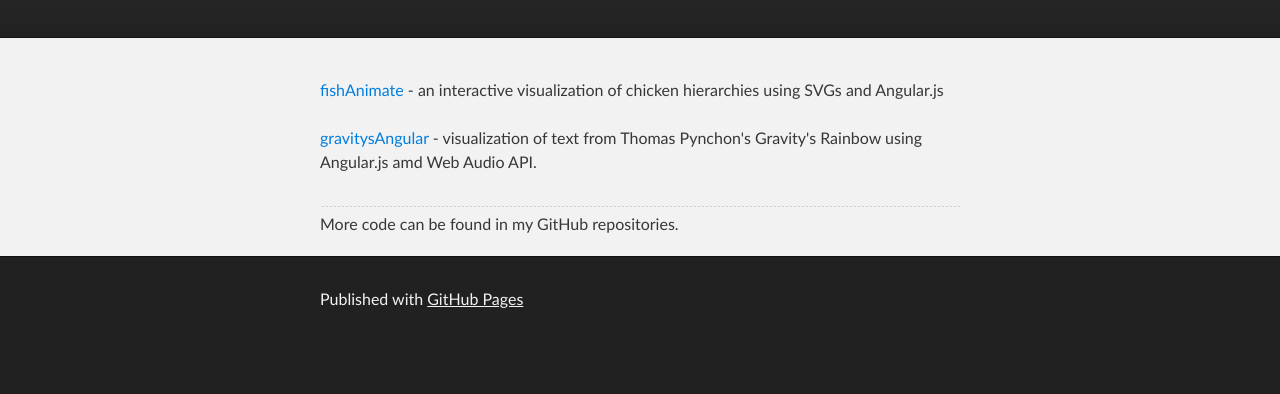
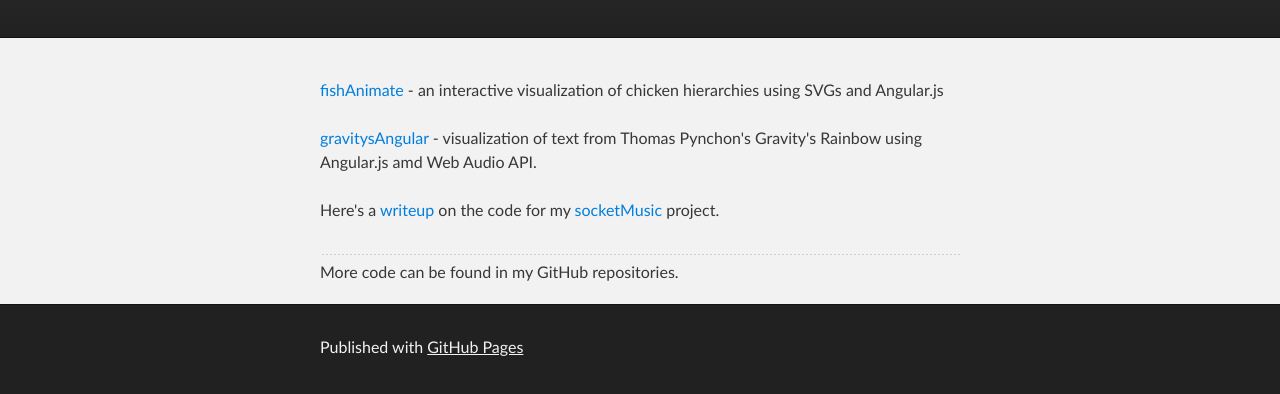
Before and after one commit to derekxkwan/derekxkwan.github.io, a plain HTML site: page index.html in a window 1280 px wide. Shown: the part 136-530 px from the top of the page. Drawn offline with Linux system fonts and the light colour scheme.

Commit message:
Update index.html

```diff
--- a/index.html
+++ b/index.html
@@ -33,6 +33,9 @@
 <a href="gravitysAngular/index.html">gravitysAngular</a> - visualization of text from Thomas Pynchon's Gravity's Rainbow using Angular.js amd Web Audio API.
 <br>
 <br>
+Here's a <a href="socketMusic.html">writeup</a> on the code for my <a href="https://github.com/derekxkwan/socketMusicBoiler">socketMusic</a> project.
+<br>
+<br>
 <hr>
 More code can be found in my GitHub repositories.
 
```
